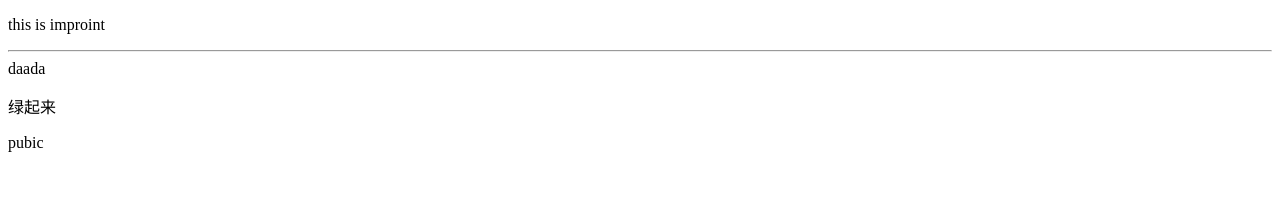
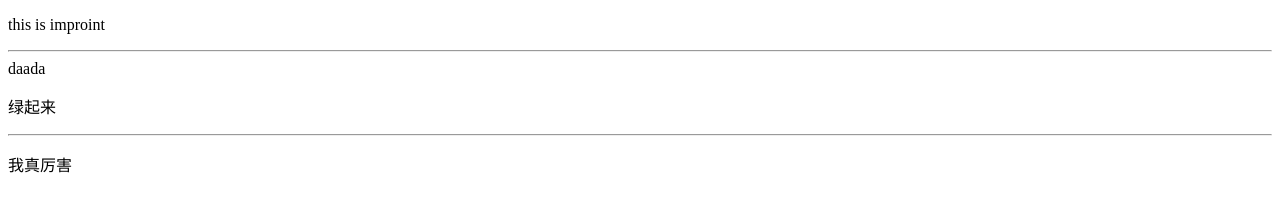
Before and after one commit to zengyong666/studygit, a plain HTML site: page index.html in a window 1280 px wide. Drawn offline with Linux system fonts and the light colour scheme.

Commit message:
Update index.html
我真厉害

```diff
--- a/index.html
+++ b/index.html
@@ -10,8 +10,7 @@
     <hr>
     <div>daada</div>
     <p>绿起来</p>
-    <div>
-        pubic
-    </div>
+    <hr>
+    <p>我真厉害</p>
 </body>
 </html>
```
